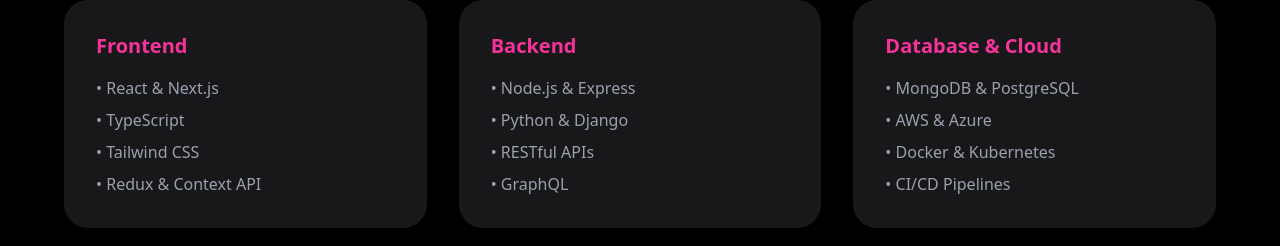
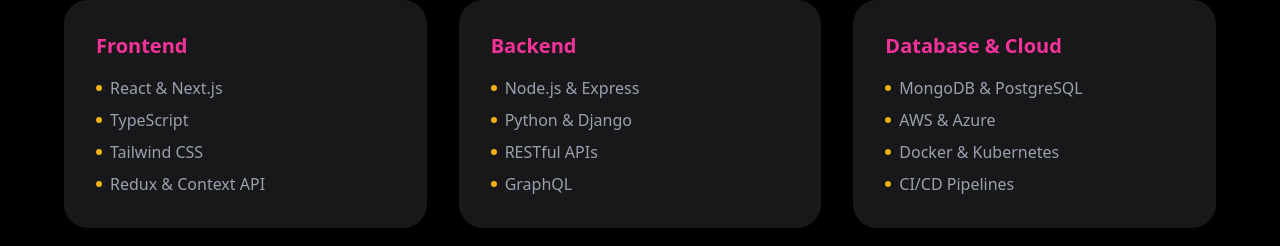
Before and after one commit to Sunnybest-dev/my-portfolio, a React (Vite) app in the folder my portifolio/: page /about in a window 1280 px wide. Shown: the part 916-1162 px from the top of the page. Built offline with nearby package versions, Linux system fonts and the light colour scheme; no server answers; the database is empty.

Commit message:
Replace bullet points with styled dots in skills section

```diff
--- a/my portifolio/pages/About.jsx
+++ b/my portifolio/pages/About.jsx
@@ -66,9 +66,12 @@
               {skillsSections.map((section, i) => (
                 <motion.div key={i} className="bg-zinc-900 rounded-3xl p-6 sm:p-8" variants={staggerItem} whileHover={{ backgroundColor: 'rgb(39 39 42)' }}>
                   <h4 className={`text-lg sm:text-xl font-semibold mb-4 ${section.color}`}>{section.title}</h4>
-                  <ul className="space-y-2 text-gray-400 text-sm sm:text-base">
+                  <ul className="space-y-2 text-gray-400 text-sm sm:text-base list-none">
                     {section.skills.map((skill, j) => (
-                      <li key={j}>• {skill}</li>
+                      <li key={j} className="flex items-center gap-2">
+                        <span className="w-1.5 h-1.5 rounded-full bg-yellow-500 flex-shrink-0"></span>
+                        <span>{skill}</span>
+                      </li>
                     ))}
                   </ul>
                 </motion.div>
```
